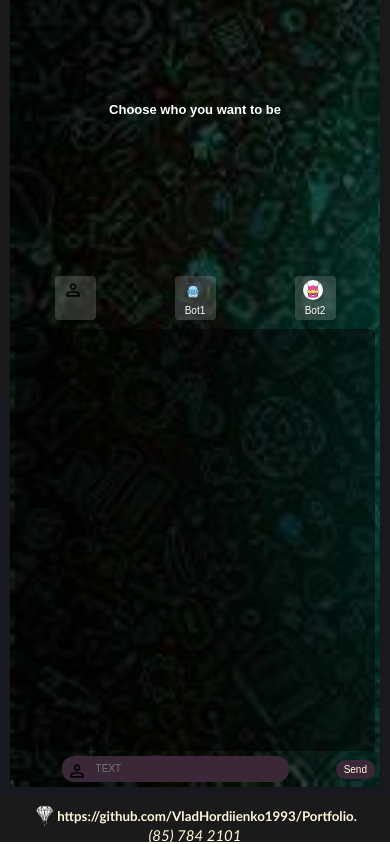
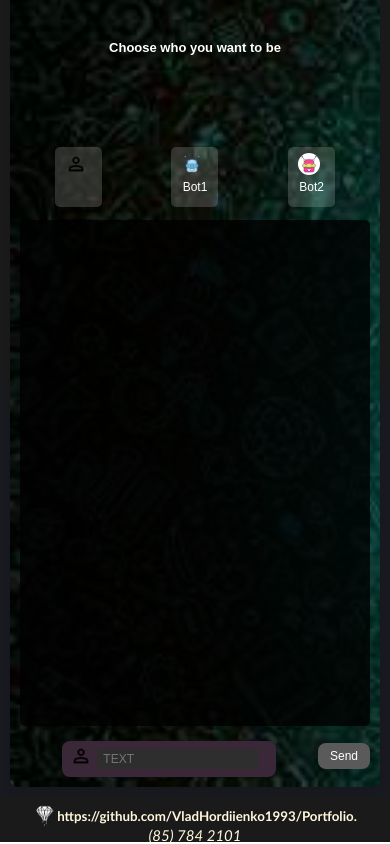
Before and after one commit to VladHordiienko1993/Portfolio., a React (Create React App) app in the folder forWork/Front/: page /chat in a window 390 px wide. Built offline with nearby package versions, Linux system fonts and the light colour scheme; no server answers.

Commit message:
@media (max-width: 768px) {

```diff
--- a/forWork/Front/src/components/ChatWindow/ChatWindow.module.scss
+++ b/forWork/Front/src/components/ChatWindow/ChatWindow.module.scss
@@ -277,77 +277,80 @@ input[type="submit"]:hover {
 
 @media (max-width: 768px) {
   .container {
-    padding: 5px; /* Уменьшенный отступ */
+    padding: 10px;
+    width: 100%;
+    min-height: 100vh;
+    display: flex;
+    flex-direction: column;
   }
 
   .windowForChat {
-    max-width: 100%; /* Полная ширина экрана */
-    max-height: 50vh; /* Уменьшенная высота окна чата */
-    padding-bottom: 5px;
+    width: 100%;
+    max-height: 60vh;
+    overflow-y: auto;
+    overflow-x: hidden;
+    border-radius: 5px;
+    background-color: rgba(0, 0, 0, 0.8); /* Затемненный фон */
   }
 
   .message {
-    margin: 2px; /* Минимальный отступ */
-    padding: 4px 8px; /* Уменьшенные внутренние отступы */
-    border-radius: 10px;
-    font-size: 10px; /* Уменьшенный размер шрифта */
-    width: 70%; /* Оптимальная ширина для мобильного экрана */
+    display: block;
+    padding: 6px 10px;
+    margin: 5px 0;
+    border-radius: 8px;
+    font-size: 12px;
+    word-wrap: break-word;
+    background-color: #2e2e2e; /* Фон для сообщений */
+    color: cornsilk;
+    width: fit-content;
+    max-width: 85%;
   }
 
   .currentUser {
+    align-self: flex-start;
     background-color: #181917;
   }
 
   .otherUser {
+    align-self: flex-end;
     background-color: rgba(27, 27, 28, 0.4);
   }
 
-  .form {
+  .textMessage {
+    font-size: 12px;
+    color: cornsilk;
+  }
+
+  .timestamp {
+    font-size: 10px;
+    color: #888;
+    margin-left: 8px;
+  }
+
+  .inputWrapper {
+    width: 100%;
+    padding: 8px;
+    background-color: #3a2838;
+    border-radius: 8px;
+    display: flex;
+    align-items: center;
     margin-top: 5px;
   }
 
   .input[type="text"] {
-    font-size: 10px; /* Уменьшенный размер шрифта */
-    padding: 4px; /* Уменьшенные внутренние отступы */
+    font-size: 12px;
+    padding: 6px;
+    width: 100%;
+    border: none;
+    background-color: #2e2e2e;
+    color: cornsilk;
   }
 
   input[type="submit"] {
-    padding: 4px 8px; /* Уменьшенные отступы */
-    font-size: 10px;
-    border-radius: 10px;
-  }
-
-  .wrapperButtons {
-    width: 100%; /* Полная ширина */
-    height: 50px;
-  }
-
-  .buttonUser {
-    padding: 4px 8px;
-    font-size: 10px;
-    border-radius: 4px;
-  }
-
-  .messageContainer {
-    width: 100%;
-  }
-
-  .textMessage {
-    font-size: 10px;
-  }
-
-  .timestamp {
-    font-size: 8px;
-    margin-left: 4px;
-  }
-
-  .imgUser {
-    width: 20px;
-    height: 20px;
-  }
-
-  .inputWrapper {
-    height: 26px;
+    padding: 6px 12px;
     font-size: 12px;
+    border-radius: 8px;
+    background-color: #5a5a5a;
+    color: white;
   }
 }
```
